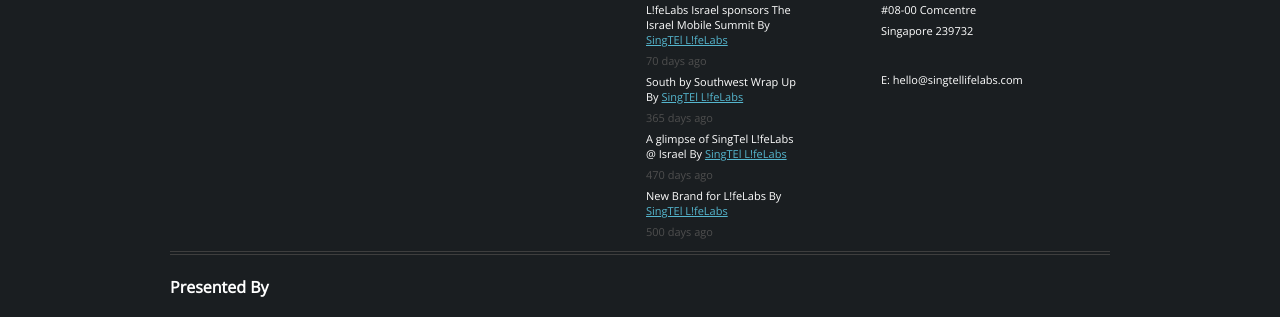
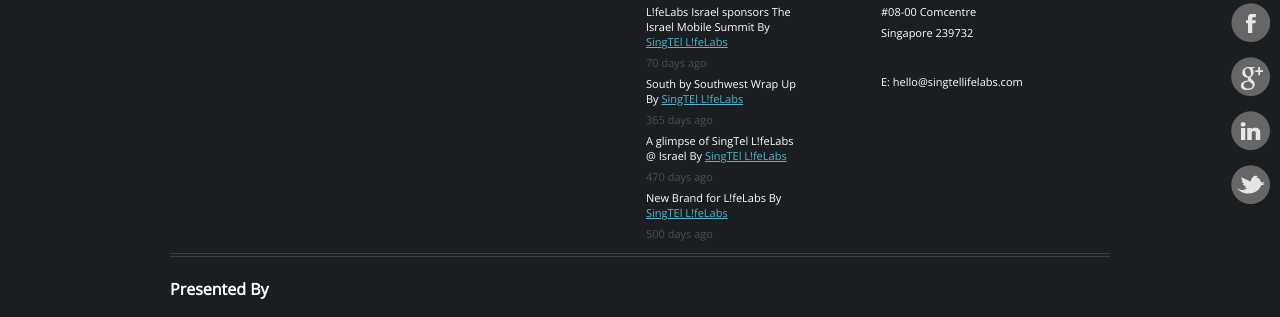
Before and after one commit to thanhnguyen2359/SingTel, a website: page app/index.html in a window 1280 px wide. Shown: the part 303-620 px from the top of the page. Drawn offline with nearby package versions, Linux system fonts and the light colour scheme; files whose address does not match are found by name.

Commit message:
fix top banne , add social-lis

```diff
--- a/app/index.html
+++ b/app/index.html
@@ -17,6 +17,7 @@
     <!-- endbuild -->
   </head>
   <body>
+      <div class="banner">
         <header class='header container'>
           <a href="#" class="logo"></a>
           <nav class='nav-bar'>
@@ -27,6 +28,7 @@
             <a href="#" class='grey'>What's on</a>
           </nav>
         </header>
+      </div>
      <section class='intro bg-gray'>
         <div class="container">
               <span class='singtel-logo'></span>
@@ -123,6 +125,15 @@
         </a>
       </footer>
 
+      <div class="social-list">
+        <ul class="unstyled">
+          <li class="icoFB"></li>
+          <li class="icoGP"></li>
+          <li class="icoLinked"></li>
+          <li class="icoTwitter"></li>
+        </ul>
+      </div>
+
     <!--[if lt IE 7]>
       <p class="browsehappy">You are using an <strong>outdated</strong> browser. Please <a href="http://browsehappy.com/">upgrade your browser</a> to improve your experience.</p>
     <![endif]-->
--- /dev/null
+++ b/app/styles/less/icons.less
@@ -0,0 +1,25 @@
+
+.ico{
+	width:39px;
+	height: 39px;
+}
+
+.icoFB{
+	&:extend(.ico);
+	background:url('../images/FB-icon.png') no-repeat;
+}
+
+.icoTwitter{
+	&:extend(.ico);
+	background:url('../images/Twiter-Icon.png') no-repeat;
+}
+
+.icoGP{
+	&:extend(.ico);
+	background:url('../images/gplus-icon.png') no-repeat;
+}
+
+.icoLinked{
+	&:extend(.ico);
+	background:url('../images/LinkedIn-Icon.png') no-repeat;
+}
--- a/app/styles/less/layout.less
+++ b/app/styles/less/layout.less
@@ -12,6 +12,7 @@
 	width:100%;
 }
 
+
 .container {
 	width:940px;
 	margin: auto;
@@ -20,6 +21,14 @@
 // HEADER
 .header{
 	padding-top: 25px;
+}
+
+.banner{
+	width: 100%;
+	position: fixed;
+	top:0px;
+	z-index: 1000;
+	background:@black;
 }
 
 .logo{
@@ -108,9 +117,20 @@
 	width:131px;
 	height:40px;
 }
+
+.social-list{
+	position: fixed;
+	top:50%;
+	margin-top: -(160 + 60)/2px;
+	right:10px;
+	li{
+		padding-bottom: 15px;
+	}
+}
 // INTRO
 .intro{
 	line-height: 71px;
+	margin-top: 110px;
 	 color:@blur-gray;
 	.singtel-logo{
 		vertical-align: middle;
--- a/app/styles/main.less
+++ b/app/styles/main.less
@@ -6,3 +6,4 @@
 @import "less/variables.less";
 @import "less/utilities.less";
 @import "less/layout.less";
+@import "less/icons.less";
```
Also changed, not shown: app/images/FB-Icon.png (added), app/images/LinkedIn-Icon.png (added), app/images/Twiter-Icon.png (added), app/images/gplus-icon.png (added), app/styles/main.css, 1 other file. Lines whose indentation alone changed are shown as unchanged.
